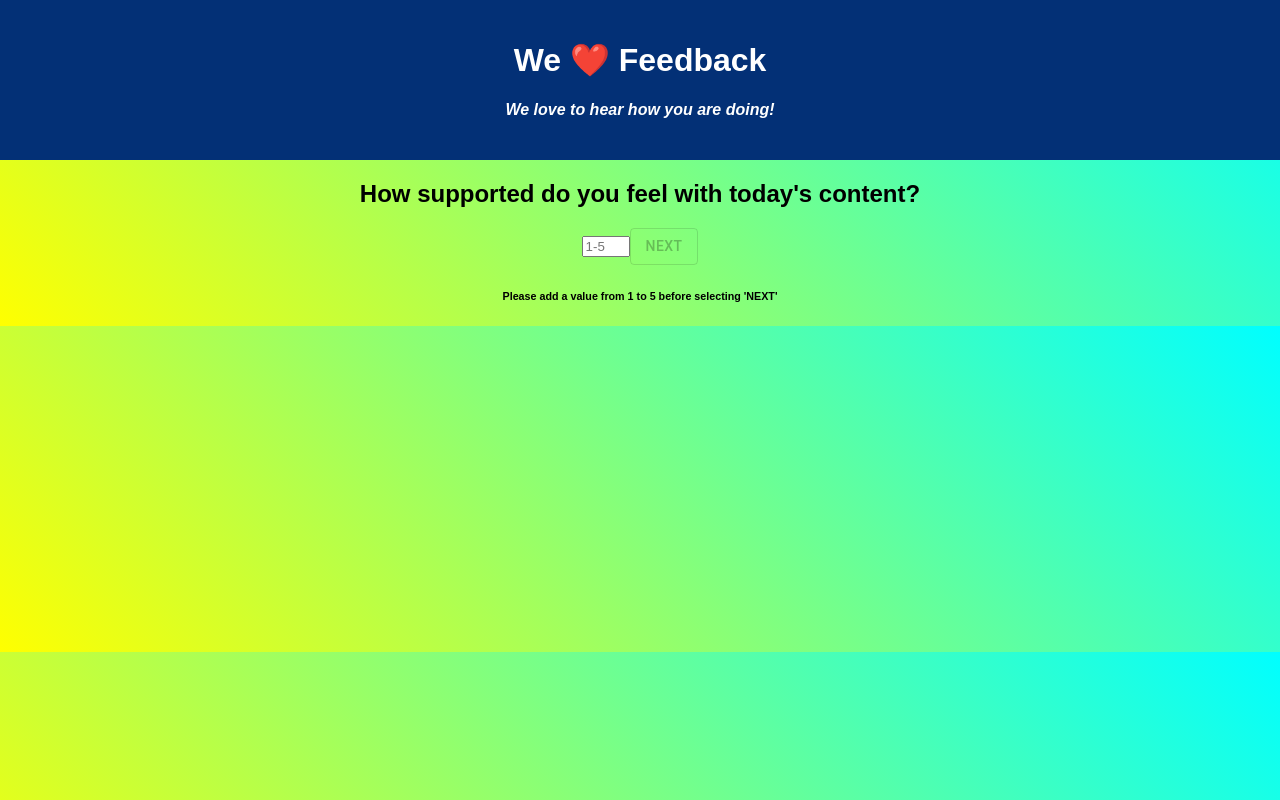
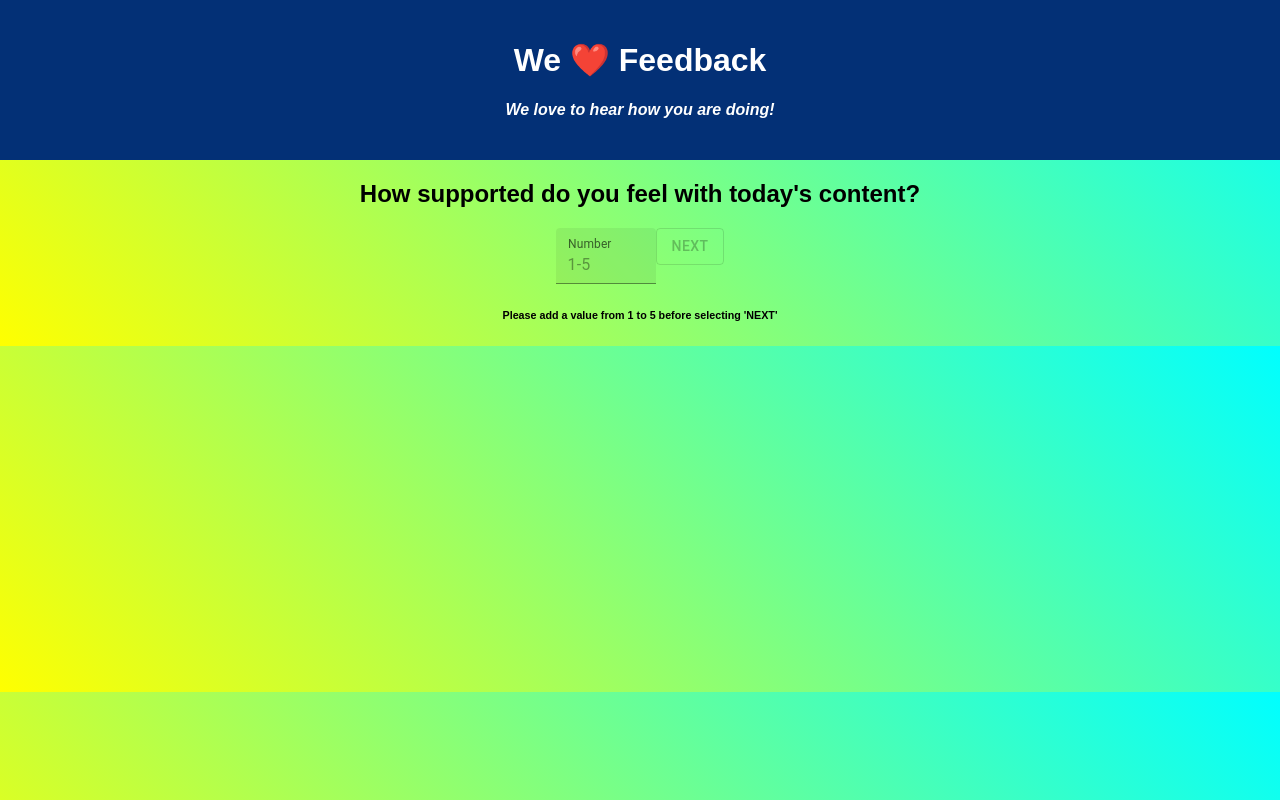
Before and after one commit to mikeflintrop/weekend-redux-feedback-loop, a React (Create React App) app: page /#/support in a window 1280 px wide. Built offline with nearby package versions, Linux system fonts and the light colour scheme.

Commit message:
added mui to input fields

```diff
--- a/src/components/Comments/Comments.jsx
+++ b/src/components/Comments/Comments.jsx
@@ -3,6 +3,7 @@ import { useDispatch } from 'react-redux';
 import { useEffect, useState } from 'react';
 import { useHistory } from 'react-router-dom';
 import Button from '@mui/material/Button';
+import TextField from '@mui/material/TextField';
 
 function commentsFunction () {
 
@@ -25,7 +26,13 @@ function commentsFunction () {
     return (
         <form onSubmit={handleCommentsSubmit}>
             <h2>What additional comments do you have?</h2>
-            <input
+            <TextField
+                // required
+                sx={{width: 300}}
+                // id="filled-required"
+                label="Optional"
+                // defaultValue="Comments"
+                variant="filled"
                 className="comments"
                 type="text"
                 placeholder="Comments"
--- a/src/components/Feeling/Feeling.jsx
+++ b/src/components/Feeling/Feeling.jsx
@@ -3,6 +3,7 @@ import { useDispatch } from 'react-redux';
 import { useEffect, useState } from 'react';
 import { useHistory } from 'react-router-dom';
 import Button from '@mui/material/Button';
+import TextField from '@mui/material/TextField';
 
 function feelingFunction () {
 
@@ -25,8 +26,14 @@ function feelingFunction () {
     return (
         <form onSubmit={handleFeelingSubmit}>
             <h2>How are you feeling today?</h2>
-            <input
+            <TextField
+                sx={{width: 100}}
+                id="filled-number"
+                label="Number"
                 type="number"
+                InputLabelProps={{shrink: true}}
+                InputProps={{ inputProps: { min: 1, max: 5 } }}
+                variant="filled"
                 placeholder="1-5"
                 value={newFeeling}
                 min={1}
--- a/src/components/Support/Support.jsx
+++ b/src/components/Support/Support.jsx
@@ -3,6 +3,7 @@ import { useDispatch } from 'react-redux';
 import { useEffect, useState } from 'react';
 import { useHistory } from 'react-router-dom';
 import Button from '@mui/material/Button';
+import TextField from '@mui/material/TextField';
 
 function supportFunction () {
 
@@ -25,8 +26,14 @@ function supportFunction () {
     return (
         <form onSubmit={handleSupportSubmit}>
             <h2>How supported do you feel with today's content?</h2>
-            <input
+            <TextField
+                sx={{width: 100}}
+                id="filled-number"
+                label="Number"
                 type="number"
+                InputLabelProps={{shrink: true}}
+                InputProps={{ inputProps: { min: 1, max: 5 } }}
+                variant="filled"
                 placeholder="1-5"
                 value={newSupport}
                 min={1}
--- a/src/components/Understanding/Understanding.jsx
+++ b/src/components/Understanding/Understanding.jsx
@@ -3,6 +3,7 @@ import { useDispatch } from 'react-redux';
 import { useEffect, useState } from 'react';
 import { useHistory } from 'react-router-dom';
 import Button from '@mui/material/Button';
+import TextField from '@mui/material/TextField';
 
 function understandingFunction () {
 
@@ -25,8 +26,14 @@ function understandingFunction () {
     return (
         <form onSubmit={handleUnderstandingSubmit}>
             <h2>How well are you understanding today's content?</h2>
-            <input
+            <TextField
+                sx={{width: 100}}
+                id="filled-number"
+                label="Number"
                 type="number"
+                InputLabelProps={{shrink: true}}
+                InputProps={{ inputProps: { min: 1, max: 5 } }}
+                variant="filled"
                 placeholder="1-5"
                 value={newUnderstanding}
                 min={1}
--- a/src/index.js
+++ b/src/index.js
@@ -58,17 +58,17 @@ const commentsReducer = (state = 0, action) => {
     }
 }
 
-const feedbackReducer = (state = 0, action) => {
-    console.log('Feedback reducer: ', action)
-    switch (action.type) {
-        case 'ADD_FEEDBACK':
-        console.log('You clicked ADD_FEEDBACK', action.payload);
-        return action.payload;
-        default:
-        // if action.type is anything else, return last value of state
-        return state;
-    }
-}
+// const feedbackReducer = (state = 0, action) => {
+//     console.log('Feedback reducer: ', action)
+//     switch (action.type) {
+//         case 'ADD_FEEDBACK':
+//         console.log('You clicked ADD_FEEDBACK', action.payload);
+//         return action.payload;
+//         default:
+//         // if action.type is anything else, return last value of state
+//         return state;
+//     }
+// }
 
 // Sore
 const storeInstance = createStore(
@@ -77,7 +77,7 @@ const storeInstance = createStore(
         understandingReducer,
         supportReducer,
         commentsReducer,
-        feedbackReducer
+        // feedbackReducer
     }),
     applyMiddleware(logger)
 );
```
